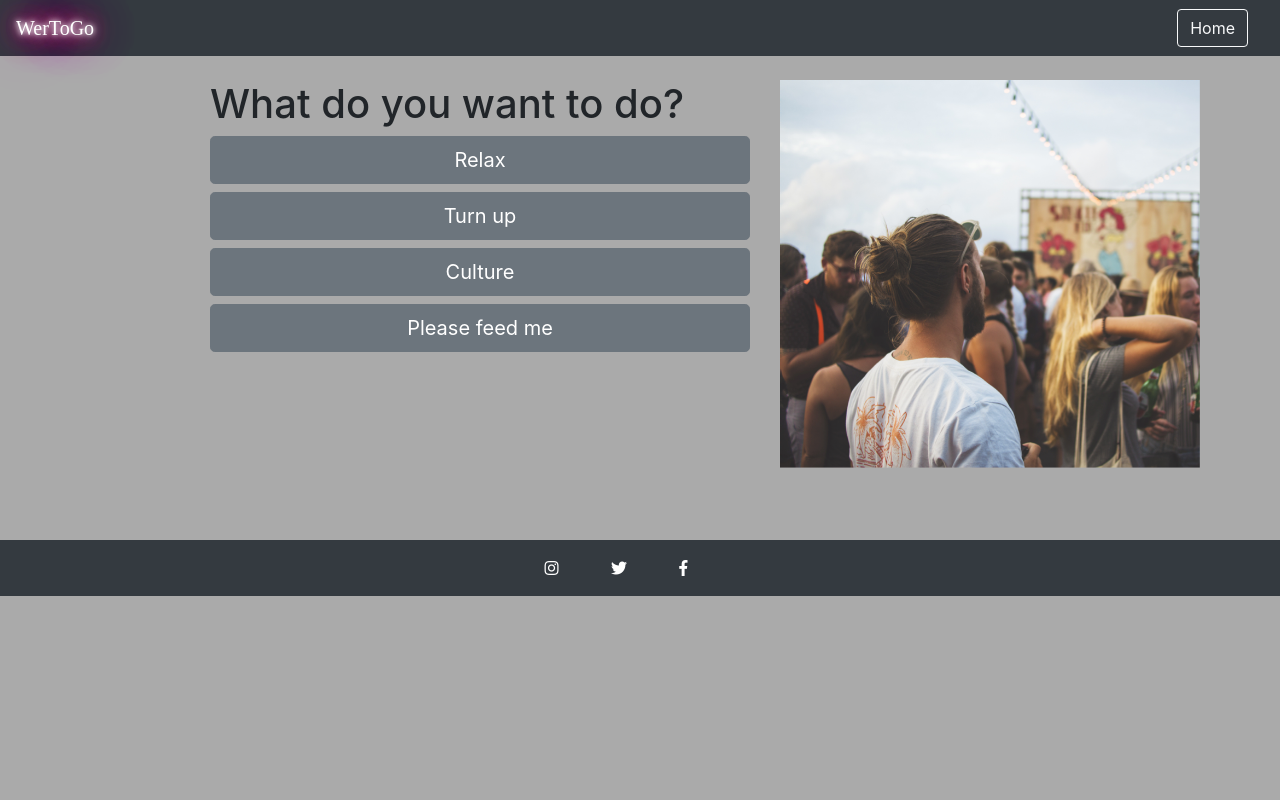
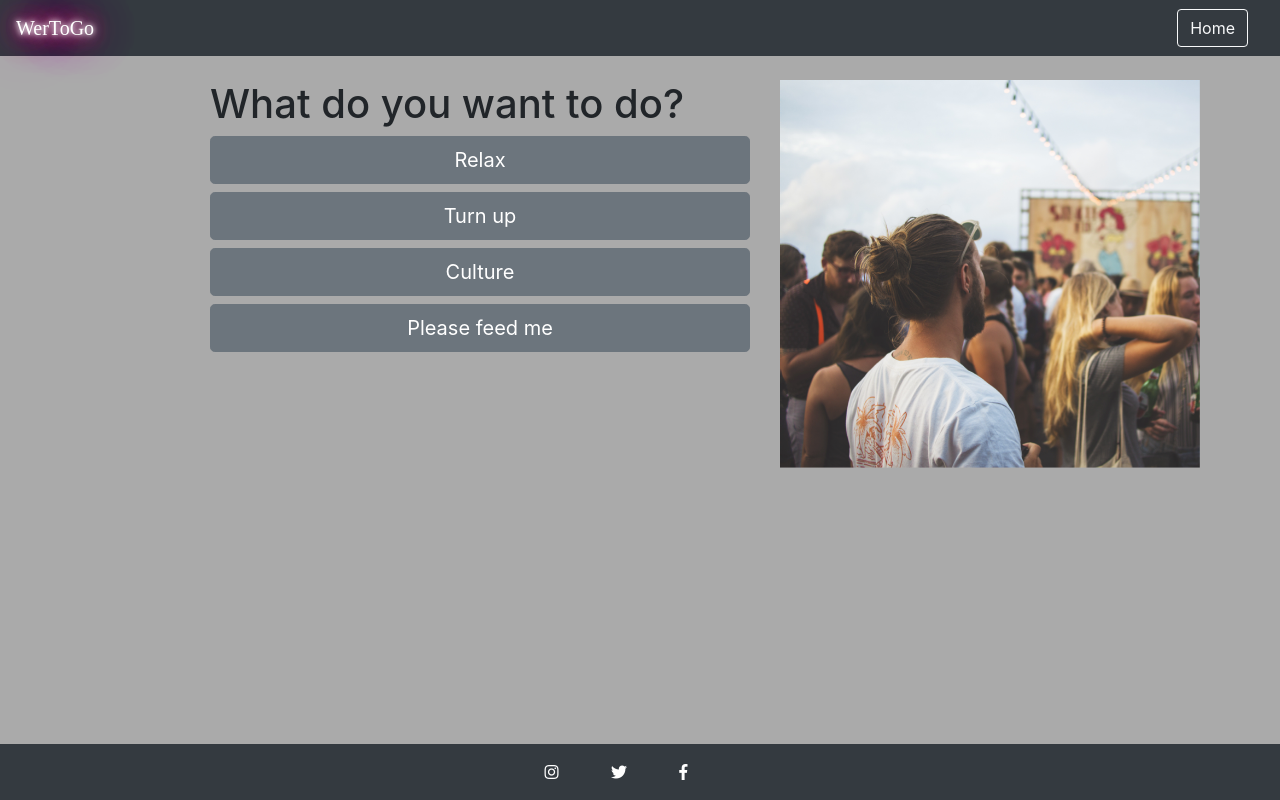
Before and after one commit to EleonoreChevillion/Project-Awesome, a plain HTML site: page questionnaire.html in a window 1280 px wide. Drawn offline with nearby package versions, Linux system fonts and the light colour scheme.

Commit message:
fixed footer

```diff
--- a/questionnaire.html
+++ b/questionnaire.html
@@ -93,7 +93,7 @@
       <div class="row" id="apiDiv"></div>
     </div>
     <br />
-    <footer class="page-footer font-small bottom bg-dark">
+    <footer class="page-footer font-small fixed-bottom bg-dark">
       <div class="footer-copyright text-white text-center py-3">
         <i class="fab fa-instagram mr-5"></i>
         <i class="fab fa-twitter mr-5"></i>
```
Also changed, not shown: login.html (+1 -1 lines).
